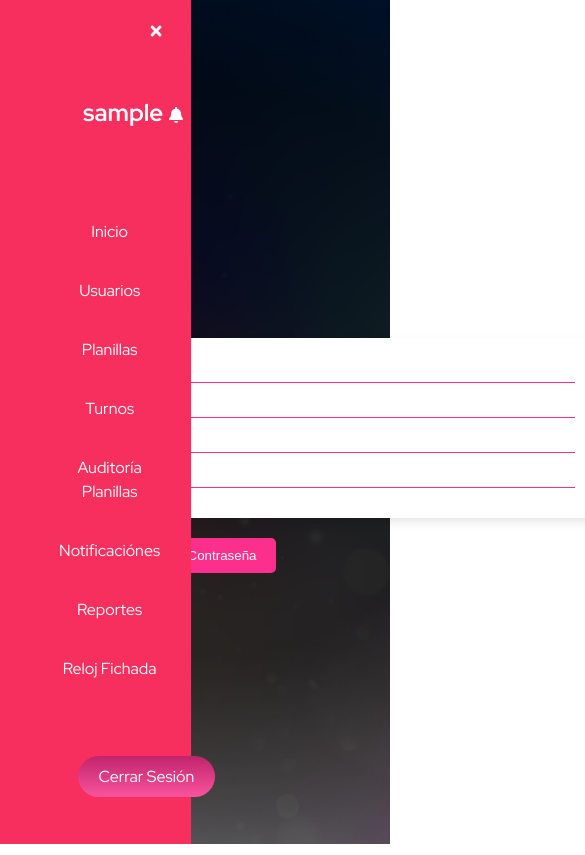
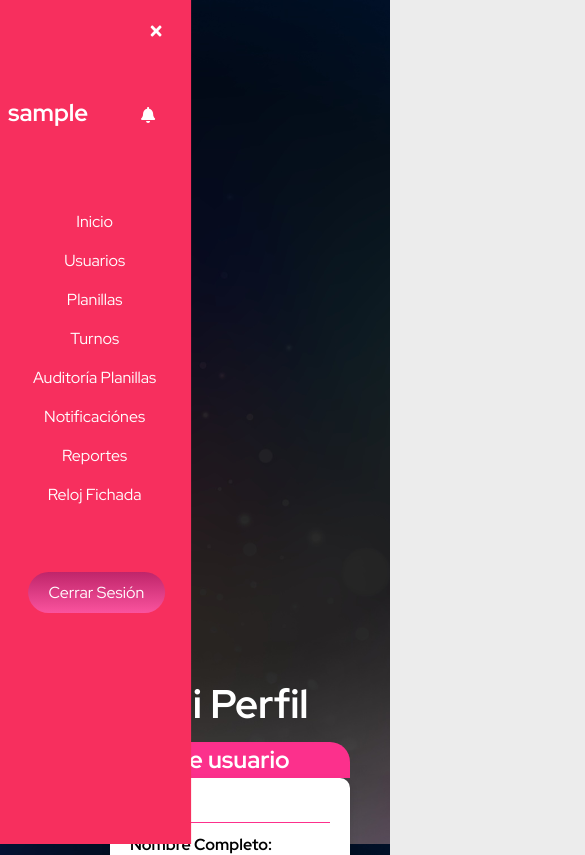
Before and after one commit to LucasMLDRM/websem, a React (Vite) app: page /dashboard/profile in a window 390 px wide. Shown: the top 855 px of the page, 585 px wide, since content can reach past the window. Built offline with nearby package versions, Linux system fonts and the light colour scheme; no server answers; sample sign-in values are in the browser's storage.

Commit message:
fixed screen user and side bar

```diff
--- a/src/App.css
+++ b/src/App.css
@@ -0,0 +1,4 @@
+.app{
+    display: flex!important;
+    height: max-content;
+}
--- a/src/App.tsx
+++ b/src/App.tsx
@@ -2,6 +2,7 @@ import { BrowserRouter as Router, Route, Routes } from 'react-router-dom';
 import Login from './screens/Login/components/login/login';
 import Dashboard from './screens/Dashboard/dashboard';
 import ProtectedRoute from './screens/Login/ProtectedRoute.tsx';
+import './App.css'
 
 const App = () => {
     return (
--- a/src/index.css
+++ b/src/index.css
@@ -1,5 +1,5 @@
 :root {
-  font-family: "Red Hat Display", sans-serif;
+  font-family: "Red Hat Display";
   line-height: 1.5;
   font-weight: 400;
 
@@ -34,10 +34,6 @@ body {
   -moz-osx-font-smoothing: grayscale;
 
   padding: 0;
-  /* background-image: url('./assets/pattern.png');
-  background-repeat: repeat;
-  background-size: auto;
-  background-position: center; */
   background-image: url('./assets/fondo-luces-home.jpg');  /* Ruta a tu imagen */
   background-size: cover;  /* Hace que la imagen cubra todo el fondo */
   background-position: center center;  /* Centra la imagen */
@@ -54,7 +50,12 @@ h1 {
 @media (prefers-color-scheme: light) {
   :root {
     color: #213547;
-    background-color: #ffffff;
   }
 
 }
+
+@media (max-width: 768px) {
+  body{
+    height: 200vh!important;
+  }
+}
--- a/src/screens/Dashboard/components/profile/profile.css
+++ b/src/screens/Dashboard/components/profile/profile.css
@@ -1,17 +1,25 @@
    .profile-cont {
     position: relative;
-    width: 50rem;
+    width: 81.0625rem;
     margin: 0 auto;
     padding: 20px;
     background-color: #f9f9f900;
     border-radius: 10px;
-
     color: #000;
   }
 
-
-
-
+  .pinky-header {
+    background-color: #FC308C;
+    border-top-left-radius: 20px;
+    border-top-right-radius: 20px;
+  }
+  .text-header-table{
+    font-family: 'Red Hat Display';
+    color: #fff;
+    font-size: 24px;
+    margin-left: 10px;
+    font-weight: 700;
+  }
   .profile-title {
     text-align: center;
     vertical-align: middle;
@@ -32,6 +40,7 @@
     margin-bottom: 10px;
     color: #000;
     border-bottom: solid 1px var(--fucsia);
+    width: 100%;
   }
 
   .profile-label {
@@ -149,3 +158,17 @@
     flex-direction: row;
     vertical-align: middle;
   }
+  @media(max-width: 768px){
+    .profile-cont{
+      width: 15rem!important;
+      margin-left: 70px!important;
+    }
+  }
+
+
+  @media(min-width: 769px) and (max-width: 1500px) {
+    .profile-cont{
+       width: 50rem!important;
+       margin-left: 50px!important;
+    }
+   }
--- a/src/screens/Dashboard/components/profile/profile.tsx
+++ b/src/screens/Dashboard/components/profile/profile.tsx
@@ -1,181 +1,3 @@
-// import React, { useState, FormEvent } from 'react';
-// import axios from 'axios';
-// import { FaEye, FaEyeSlash } from 'react-icons/fa';
-// import '@fortawesome/fontawesome-free/css/all.min.css';
-// import './profile.css';
-// import { StoredUser } from '../Hook/StoredUser';
-
-// import Profileheader from './profileheader/profileheader';
-
-// const Profile: React.FC = () => {
-//   const username = localStorage.getItem('username') || '';
-//   const token = localStorage.getItem('token') || '';
-//   const storedUser = JSON.parse(localStorage.getItem('user') || '{}') as StoredUser;
-//   const [isModalOpen, setIsModalOpen] = useState<boolean>(false);
-//   const [currentPassword, setCurrentPassword] = useState<string>('');
-//   const [newPassword, setNewPassword] = useState<string>('');
-//   const [showCurrentPassword, setShowCurrentPassword] = useState<boolean>(false);
-//   const [showNewPassword, setShowNewPassword] = useState<boolean>(false);
-//   const [changePasswordError, setChangePasswordError] = useState<string | null>(null);
-
-//   const getProfessionName = (profession: number): string => {
-//     switch (profession) {
-//       case 0:
-//         return 'Ninguna';
-//       case 1:
-//         return 'Psicólogo';
-//       case 2:
-//         return 'Clínico';
-//       case 3:
-//         return 'Traumatólogo';
-//       default:
-//         return 'Desconocida';
-//     }
-//   };
-
-//   const handleChangePassword = async () => {
-//     try {
-//       const response = await axios.put(
-//         'https://emmanuel.somee.com/api/v1/Users/ChangePassword',
-//         {
-//           userName: username,
-//           password: currentPassword,
-//           newPassword: newPassword,
-//         },
-//         {
-//           headers: {
-//             Authorization: `Bearer ${token}`,
-//           },
-//         }
-//       );
-//       console.log('Password changed successfully:', response.data);
-//       setIsModalOpen(false);
-//       alert('Contraseña cambiada exitosamente');
-//     } catch (error) {
-//       setChangePasswordError(error instanceof Error ? error.message : 'Error desconocido');
-//       console.error('Error changing password:', error);
-//     }
-//   };
-
-//   const handleSubmit = (e: FormEvent) => {
-//     e.preventDefault();
-//     handleChangePassword();
-//   };
-
-//   return (
-//     <div className="profile-cont">
-//       <Profileheader></Profileheader>
-
-//       {storedUser && (
-//         <div className="profile-card">
-//           <div className="profile-item">
-//             <span className="profile-label">Usuario:</span> {storedUser.userName}
-//           </div>
-//           <div className="profile-item">
-//             <span className="profile-label">Nombre Completo:</span> {storedUser.firstName} {storedUser.lastName}
-//           </div>
-//           <div className="profile-item">
-//             <span className="profile-label">Rol:</span> {storedUser.role}
-//           </div>
-//           <div className="profile-item">
-//             <span className="profile-label">Email:</span> {storedUser.email}
-//           </div>
-//           <div className="profile-item">
-//             <span className="profile-label">Profesión:</span> {getProfessionName(storedUser.profession)}
-//           </div>
-//         </div>
-//       )}
-//       <button
-//         onClick={() => setIsModalOpen(true)}
-//         className="change-password-button"
-//       >
-//         Cambiar Contraseña
-//       </button>
-
-//       {isModalOpen && (
-//         <div className="modal">
-//           <div className="modal-content">
-//             <div
-//               className="close-modal"
-//               onClick={() => setIsModalOpen(false)}
-//             >
-//               &times;
-//             </div>
-//             <h2>Cambiar Contraseña</h2>
-//             <form onSubmit={handleSubmit}>
-//               <div className="input-container">
-//                 <label htmlFor="currentPassword">Contraseña Actual</label>
-//                 <div className="password-field">
-//                   <input
-//                     type={showCurrentPassword ? 'text' : 'password'}
-//                     id="currentPassword"
-//                     name="currentPassword"
-//                     value={currentPassword}
-//                     onChange={(e) => setCurrentPassword(e.target.value)}
-//                     onClick={() => setChangePasswordError(null)}
-//                   />
-//                   <button
-//                     type="button"
-//                     onClick={() => setShowCurrentPassword(!showCurrentPassword)}
-//                     className="show-password-button"
-//                   >
-//                     {showCurrentPassword ? <FaEyeSlash /> : <FaEye />}
-//                   </button>
-//                 </div>
-//               </div>
-
-//               <div className="input-container">
-//                 <label htmlFor="newPassword">Nueva Contraseña</label>
-//                 <div className="password-field">
-//                   <input
-//                     type={showNewPassword ? 'text' : 'password'}
-//                     id="newPassword"
-//                     name="newPassword"
-//                     value={newPassword}
-//                     onChange={(e) => setNewPassword(e.target.value)}
-//                     onClick={() => setChangePasswordError(null)}
-//                   />
-//                   <button
-//                     type="button"
-//                     onClick={() => setShowNewPassword(!showNewPassword)}
-//                     className="show-password-button"
-//                   >
-//                     {showNewPassword ? <FaEyeSlash /> : <FaEye />}
-//                   </button>
-//                 </div>
-//               </div>
-
-//               {changePasswordError && <div className="error">{changePasswordError}</div>}
-
-//               <button type="submit" className="submit-pass">Enviar</button>
-//               <button type="button" onClick={() => setIsModalOpen(false)} className="cancel-btn">
-//                 Cancelar
-//               </button>
-//             </form>
-//           </div>
-//         </div>
-//       )}
-//     </div>
-//   );
-// };
-
-// export default Profile;
-
-
-
-
-
-
-
-
-
-
-
-
-
-
-
-
 import React, { useState, useEffect, FormEvent } from 'react';
 import axios from 'axios';
 import { FaEye, FaEyeSlash } from 'react-icons/fa';
@@ -251,7 +73,9 @@ const Profile: React.FC = () => {
     <div className="profile-cont">
       <Profileheader></Profileheader>
 
-      <div className="pinky"></div>
+      <div className="pinky-header">
+        <span className='text-header-table'> Pefil de usuario </span>
+      </div>
       <div className="profile-card">
         <div className="profile-item">
           <span className="profile-label">Usuario:</span> {userData.userName}
--- a/src/screens/Dashboard/components/sidebar/sidebar.css
+++ b/src/screens/Dashboard/components/sidebar/sidebar.css
@@ -76,14 +76,18 @@
 
   /* PROFILE */
   .profile-container{
-    margin-left: 150px!important;
+    margin-left: 75px!important;
   }
   .sidebar ul {
-    margin-left: 110px!important;
+    margin-left: 80px!important;
   }
   .logout-button {
-    margin-left: 160px!important;
+    margin-left: 110px!important;
     width: 50%!important;
+  }
+  .sidebar ul li {
+    padding: 0px!important;
+    text-align: center;
   }
 }
 
```
Also changed, not shown: src/screens/Dashboard/dashboard.tsx (+0 -67 lines).
